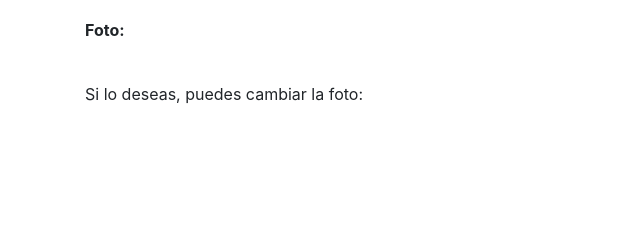
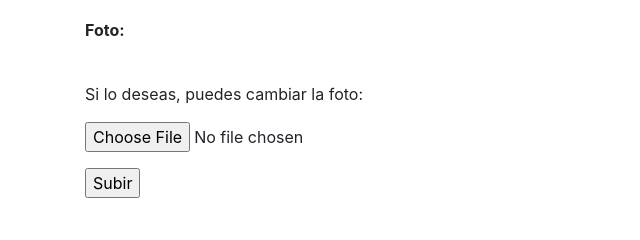
Before and after one commit to sleivav/clases-django, a Django app: template templates/mascotas/detalles_mascota.html in a window 1280 px wide. Shown: the part 199-439 px from the top of the page, without its empty margins (0-640 px from the left). Run offline with Django 3.2, Linux system fonts and the light colour scheme; the template is opened without the code that fills it, so the values that code supplies are empty; some libraries are stand-ins or nearby versions.

Commit message:
Agregar form para subir imagen y la imagen a la template de detalles_mascota

```diff
--- a/templates/mascotas/detalles_mascota.html
+++ b/templates/mascotas/detalles_mascota.html
@@ -12,6 +12,11 @@
         <p><b>Foto: </b></p>
         <img src="{{ mascota.imagen.url }}" class="img-fluid">
         <p>Si lo deseas, puedes cambiar la foto: </p>
+        <form action="{% url 'subir_foto' animal=mascota.id %}" method="post" enctype="multipart/form-data">
+            {% csrf_token %}
+            <p><input id="id_imagen" type="file" name="imagen"></p>
+            <input type="submit" value="Subir"/>
+        </form>
     </div>
 
 {% endblock %}
```
